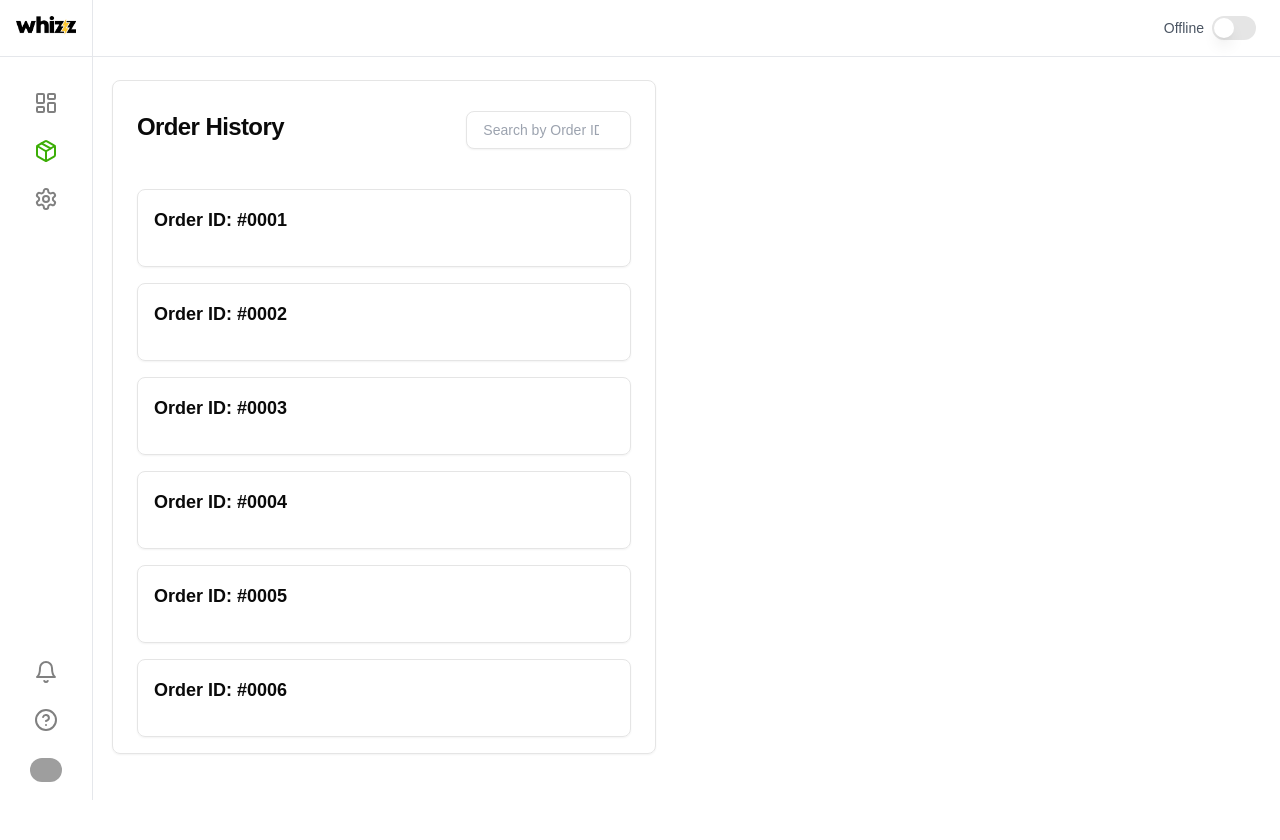
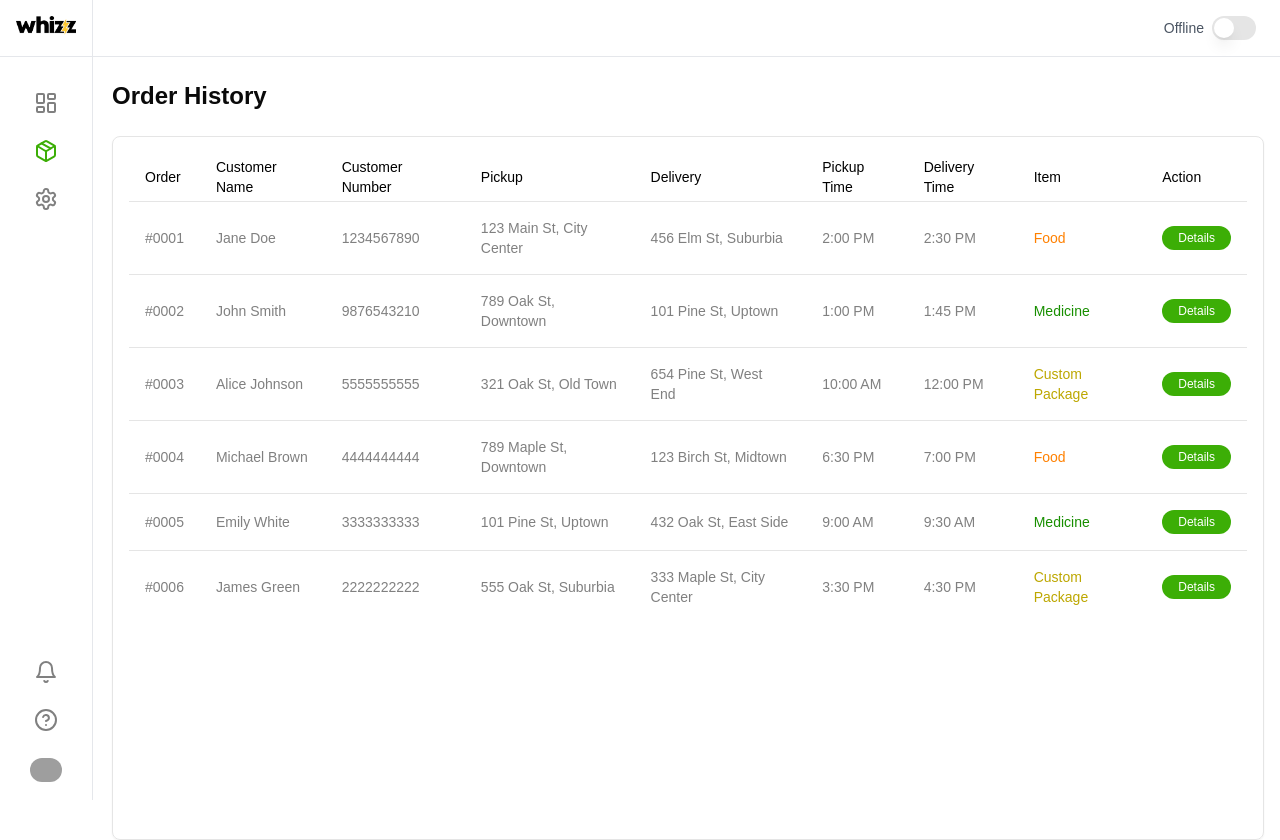
Before and after one commit to vedantbhamare-11/whizz-dashboard, a Next.js app: page /orders in a window 1280 px wide. Before the commit the page ends 800 px from the top, so only its background shows below. Built offline with nearby package versions, Linux system fonts and the light colour scheme; grey boxes are pictures that could not be loaded.

Commit message:
Updated the orders page with new order history design

```diff
--- a/src/app/orders/page.tsx
+++ b/src/app/orders/page.tsx
@@ -1,3 +1,4 @@
+// ./src/app/orders/page.tsx
 "use client";
 import { useState, useLayoutEffect } from "react";
 import Header from "@/components/layout/Header";
@@ -35,12 +36,10 @@ const OrderHistory = () => {
           <Sidebar />
           <div className="flex-1 flex flex-col">
             <Header />
-            <main className="flex-1 p-4 mt-[3rem] ml-[5rem]">
-              <div className="grid grid-cols-2 gap-4">
-                <div className="col-span-1 p-4">
+            <main className="flex-1 p-4 mt-[4rem] ml-[6rem]">
+                  <h1 className="text-2xl font-bold mb-6">Order History</h1>
                   <OrderHistorySection />
-                </div>
-              </div>
+
             </main>
           </div>
         </div>
--- a/src/components/orders/OrderHistorySection.tsx
+++ b/src/components/orders/OrderHistorySection.tsx
@@ -1,14 +1,13 @@
 import { useState } from "react";
 import { useSelector } from "react-redux";
 import { RootState } from "@/redux/store";
-import { Card, CardHeader, CardTitle, CardContent } from "@/components/ui/card";
+import { Table, TableBody, TableCell, TableHead, TableHeader, TableRow } from "@/components/ui/table";
+import { Order, OrderType } from "@/redux/orderHistorySlice";
 import OrderDetailModal from "./OrderDetailModal";
-import { Order } from "@/redux/orderHistorySlice";
 
 const OrderHistorySection = () => {
   const orders = useSelector((state: RootState) => state.orderHistory);
   const [selectedOrder, setSelectedOrder] = useState<null | Order>(null); // Track selected order
-  const [searchQuery, setSearchQuery] = useState(""); // State for search query
 
   const handleOrderClick = (orderId: string) => {
     const order = orders.find((order) => order.id === orderId);
@@ -19,47 +18,65 @@ const OrderHistorySection = () => {
     }
   };
 
-  // Filter orders based on the search query (by Order ID)
-  const filteredOrders = orders.filter((order) =>
-    order.id.toLowerCase().includes(searchQuery.toLowerCase()) // Case-insensitive search
-  );
+  // Function to get the color for the order type
+  const getOrderTypeColor = (type: OrderType) => {
+    switch (type) {
+      case OrderType.FOOD:
+        return "text-[#FF8000]";  // Food type color
+      case OrderType.MEDICINE:
+        return "text-[#188F00]";  // Medicine type color
+      case OrderType.CUSTOM_PACKAGE:
+        return "text-[#BDA700]";  // Custom Package type color
+      default:
+        return "text-[#808080]";  // Default gray color for unknown types
+    }
+  };
 
   return (
-    <div className="flex flex-col h-full lg:border lg:rounded-lg lg:shadow-sm">
-      <CardHeader className="lg:p-6 p-4 flex flex-row justify-between items-center">
-        <CardTitle>Order History</CardTitle>
-
-        {/* Search Bar */}
-        <input
-          type="number"
-          placeholder="Search by Order ID"
-          value={searchQuery}
-          onChange={(e) => setSearchQuery(e.target.value)}
-          className="border px-4 py-2 rounded-lg shadow-sm lg:w-1/3 w-[45%] text-sm focus:outline-none"
-        />
-      </CardHeader>
-
-      <CardContent className="lg:px-6 p-4">
-        <div className="space-y-4">
-          {filteredOrders.length === 0 ? (
-            <div>No orders found</div>
+    <div className="p-4 flex flex-col h-full lg:border lg:rounded-lg lg:shadow-sm">
+      <Table>
+        <TableHeader>
+          <TableRow>
+            <TableHead className="text-black">Order</TableHead>
+            <TableHead className="text-black">Customer Name</TableHead>
+            <TableHead className="text-black">Customer Number</TableHead>
+            <TableHead className="text-black">Pickup</TableHead>
+            <TableHead className="text-black">Delivery</TableHead>
+            <TableHead className="text-black">Pickup Time</TableHead>
+            <TableHead className="text-black">Delivery Time</TableHead>
+            <TableHead className="text-black">Item</TableHead>
+            <TableHead className="text-black">Action</TableHead>
+          </TableRow>
+        </TableHeader>
+        <TableBody>
+          {orders.length === 0 ? (
+            <TableRow>
+              <TableCell colSpan={9} className="text-gray-500">No orders found</TableCell>
+            </TableRow>
           ) : (
-            filteredOrders.map((order) => (
-              <div
-                key={order.id}
-                className="p-4 border rounded-lg cursor-pointer shadow-sm hover:shadow-md"
-                onClick={() => handleOrderClick(order.id)} // Add onClick handler
-              >
-                <div className="flex justify-between items-center mb-4">
-                  <div className="font-semibold text-lg">
-                    Order ID: #{order.id}
-                  </div>
-                </div>
-              </div>
+            orders.map((order) => (
+              <TableRow key={order.id}>
+                <TableCell className="text-[#808080]">#{order.id}</TableCell>
+                <TableCell className="text-[#808080]">{order.customerName}</TableCell>
+                <TableCell className="text-[#808080]">{order.customerNumber}</TableCell>
+                <TableCell className="text-[#808080]">{order.pickup}</TableCell>
+                <TableCell className="text-[#808080]">{order.delivery}</TableCell>
+                <TableCell className="text-[#808080]">{order.pickupTime || "N/A"}</TableCell>
+                <TableCell className="text-[#808080]">{order.deliveryTime || "N/A"}</TableCell>
+                <TableCell className={getOrderTypeColor(order.type)}>{order.type}</TableCell>
+                <TableCell>
+                  <button
+                    onClick={() => handleOrderClick(order.id)}
+                    className="bg-[#3CAE06] text-xs text-white rounded-full px-4 py-1"
+                  >
+                    Details
+                  </button>
+                </TableCell>
+              </TableRow>
             ))
           )}
-        </div>
-      </CardContent>
+        </TableBody>
+      </Table>
 
       {/* Modal for displaying selected order details */}
       {selectedOrder && (
--- /dev/null
+++ b/src/components/ui/table.tsx
@@ -0,0 +1,117 @@
+import * as React from "react"
+
+import { cn } from "@/lib/utils"
+
+const Table = React.forwardRef<
+  HTMLTableElement,
+  React.HTMLAttributes<HTMLTableElement>
+>(({ className, ...props }, ref) => (
+  <div className="relative w-full overflow-auto">
+    <table
+      ref={ref}
+      className={cn("w-full caption-bottom text-sm", className)}
+      {...props}
+    />
+  </div>
+))
+Table.displayName = "Table"
+
+const TableHeader = React.forwardRef<
+  HTMLTableSectionElement,
+  React.HTMLAttributes<HTMLTableSectionElement>
+>(({ className, ...props }, ref) => (
+  <thead ref={ref} className={cn("[&_tr]:border-b", className)} {...props} />
+))
+TableHeader.displayName = "TableHeader"
+
+const TableBody = React.forwardRef<
+  HTMLTableSectionElement,
+  React.HTMLAttributes<HTMLTableSectionElement>
+>(({ className, ...props }, ref) => (
+  <tbody
+    ref={ref}
+    className={cn("[&_tr:last-child]:border-0", className)}
+    {...props}
+  />
+))
+TableBody.displayName = "TableBody"
+
+const TableFooter = React.forwardRef<
+  HTMLTableSectionElement,
+  React.HTMLAttributes<HTMLTableSectionElement>
+>(({ className, ...props }, ref) => (
+  <tfoot
+    ref={ref}
+    className={cn(
+      "border-t bg-muted/50 font-medium [&>tr]:last:border-b-0",
+      className
+    )}
+    {...props}
+  />
+))
+TableFooter.displayName = "TableFooter"
+
+const TableRow = React.forwardRef<
+  HTMLTableRowElement,
+  React.HTMLAttributes<HTMLTableRowElement>
+>(({ className, ...props }, ref) => (
+  <tr
+    ref={ref}
+    className={cn(
+      "border-b transition-colors hover:bg-muted/50 data-[state=selected]:bg-muted",
+      className
+    )}
+    {...props}
+  />
+))
+TableRow.displayName = "TableRow"
+
+const TableHead = React.forwardRef<
+  HTMLTableCellElement,
+  React.ThHTMLAttributes<HTMLTableCellElement>
+>(({ className, ...props }, ref) => (
+  <th
+    ref={ref}
+    className={cn(
+      "h-12 px-4 text-left align-middle font-medium text-muted-foreground [&:has([role=checkbox])]:pr-0",
+      className
+    )}
+    {...props}
+  />
+))
+TableHead.displayName = "TableHead"
+
+const TableCell = React.forwardRef<
+  HTMLTableCellElement,
+  React.TdHTMLAttributes<HTMLTableCellElement>
+>(({ className, ...props }, ref) => (
+  <td
+    ref={ref}
+    className={cn("p-4 align-middle [&:has([role=checkbox])]:pr-0", className)}
+    {...props}
+  />
+))
+TableCell.displayName = "TableCell"
+
+const TableCaption = React.forwardRef<
+  HTMLTableCaptionElement,
+  React.HTMLAttributes<HTMLTableCaptionElement>
+>(({ className, ...props }, ref) => (
+  <caption
+    ref={ref}
+    className={cn("mt-4 text-sm text-muted-foreground", className)}
+    {...props}
+  />
+))
+TableCaption.displayName = "TableCaption"
+
+export {
+  Table,
+  TableHeader,
+  TableBody,
+  TableFooter,
+  TableHead,
+  TableRow,
+  TableCell,
+  TableCaption,
+}
```
